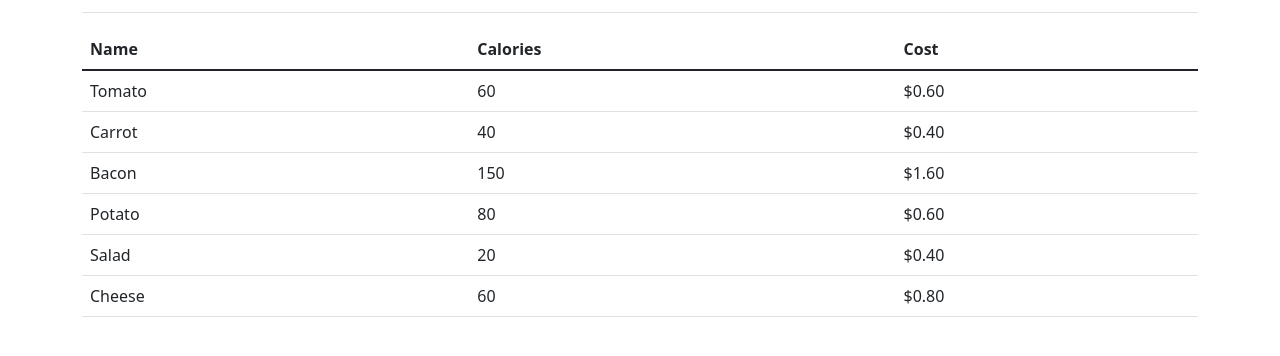
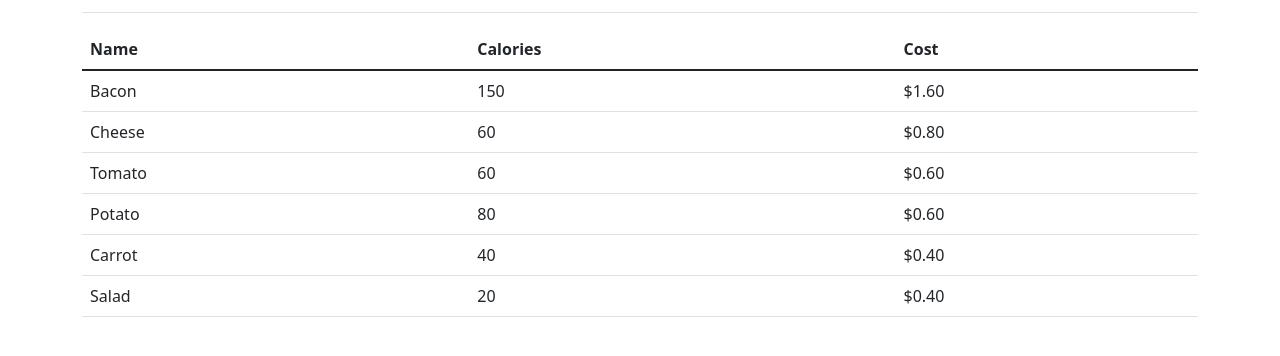
Before and after one commit to Kirill357544/hamburger-shop, a React (Create React App) app: page /stuffings in a window 1280 px wide. Shown: the part 134-490 px from the top of the page. Built offline with nearby package versions, Linux system fonts and the light colour scheme.

Commit message:
feat: add sort methods to fillings and to history

```diff
--- a/src/components/fillings/Fillings.jsx
+++ b/src/components/fillings/Fillings.jsx
@@ -12,7 +12,9 @@ export default function Fillings({ fillings }) {
                     </tr>
                 </thead>
                 <tbody>
-                    {fillings.map((filling, index) => {
+                    {fillings
+                        .sort((prev, next) => next.price - prev.price)
+                        .map((filling, index) => {
                             return (
                                 <tr key={index}>
                                     <td>{filling.name}</td>
--- a/src/components/history/History.jsx
+++ b/src/components/history/History.jsx
@@ -20,7 +20,9 @@ export default function History({ OrderStorage }) {
                     </tr>
                 </thead>
                 <tbody>
-                    {orders.map((order, index) => {
+                    {orders
+                        .sort((prev, next) => next.date - prev.date)
+                        .map((order, index) => {
                             return (
                                 <tr key={index}>
                                     <td>{formatDate(order.date)}</td>
```
Lines whose indentation alone changed are shown as unchanged.
